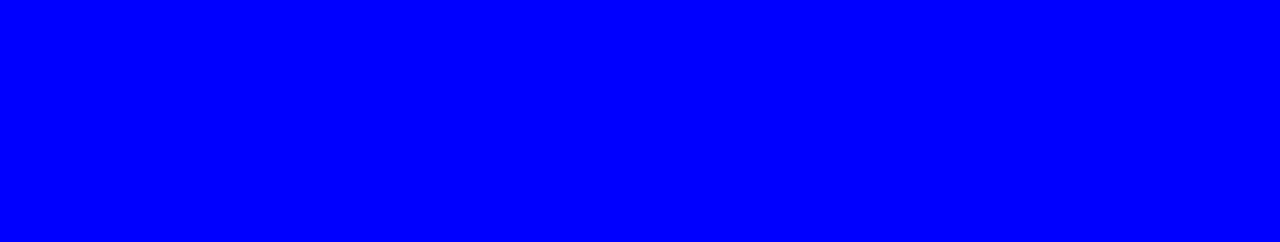
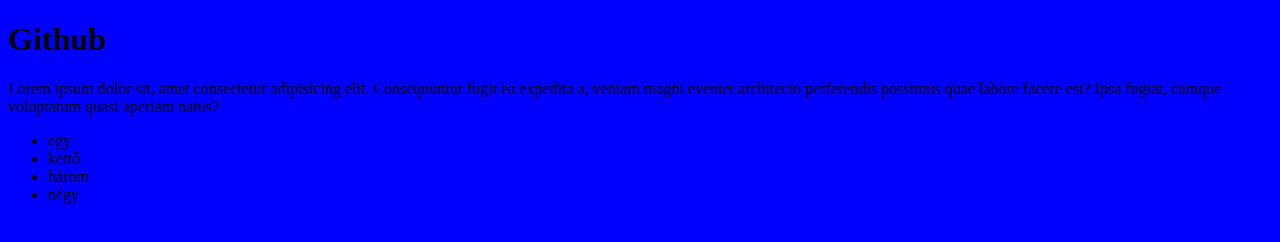
Before and after one commit to Pannanna/pro241028, a plain HTML site: page index.html in a window 1280 px wide. Drawn offline with Linux system fonts and the light colour scheme.

Commit message:
szovegek

```diff
--- a/index.html
+++ b/index.html
@@ -8,6 +8,13 @@
 
 </head>
 <body>
-
+    <h1>Github</h1>
+    <p>Lorem ipsum dolor sit, amet consectetur adipisicing elit. Consequuntur fugit ea expedita a, veniam magni eveniet architecto perferendis possimus quae labore facere est? Ipsa fugiat, cumque voluptatum quasi aperiam natus?</p>
+    <ul>
+        <li>egy</li>
+        <li>kettő</li>
+        <li>három</li>
+        <li>négy</li>
+    </ul>
 </body>
 </html>
```
